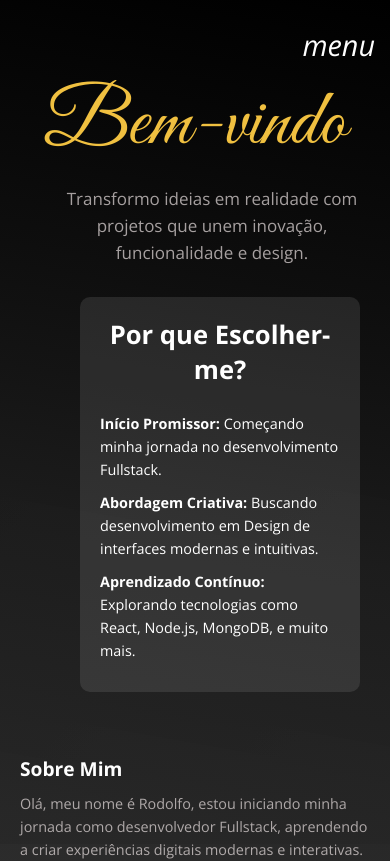
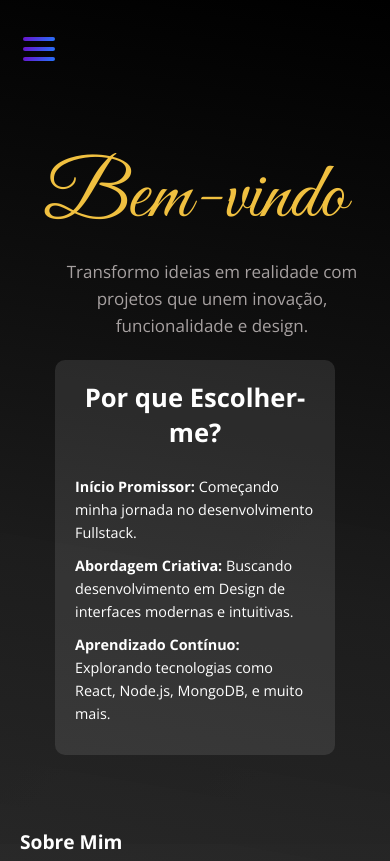
Before and after one commit to Rodolfo12ads/portNovo, a React (Vite) app in the folder Frontend/: page / in a window 390 px wide. Shown: the top 861 px of the page. Built offline with nearby package versions, Linux system fonts and the light colour scheme; no server answers.

Commit message:
criaçao do menu hamburger e algumas configurações

```diff
--- a/Frontend/src/layout/Navbar.jsx
+++ b/Frontend/src/layout/Navbar.jsx
@@ -14,7 +14,7 @@ function Navbar() {
     }
   };
 
-  // Remove a classe do body caso o componente seja desmontado
+  // Limpa a classe do body ao desmontar o componente
   useEffect(() => {
     return () => {
       document.body.classList.remove("menuOpen");
@@ -24,22 +24,35 @@ function Navbar() {
   return (
     <header className={styles.navbar}>
       <nav className={styles.navContainer}>
+        {/* Botão de menu */}
         <button
-          className={styles.buttonCollapse}
+          className={`${styles.hamburgerButton} ${
+            isMenuOpen ? styles.active : ""
+          }`}
           onClick={toggleMenu}
           aria-label="Toggle menu"
         >
-          <i className="material-icons">menu</i>
+          <span className={`${styles.bar}`}></span>
+          <span className={`${styles.bar}`}></span>
+          <span className={`${styles.bar}`}></span>
         </button>
+
+        {/* Menu de navegação */}
         <ul className={`${styles.list} ${isMenuOpen ? styles.menuMobile : ""}`}>
           <li className={styles.item}>
-            <Link to="/" onClick={toggleMenu}>Home</Link>
+            <Link to="/" onClick={toggleMenu}>
+              Home
+            </Link>
           </li>
           <li className={styles.item}>
-            <Link to="/portfolio" onClick={toggleMenu}>Portfólio</Link>
+            <Link to="/portfolio" onClick={toggleMenu}>
+              Portfólio
+            </Link>
           </li>
           <li className={styles.item}>
-            <Link to="/gallery" onClick={toggleMenu}>Galeria</Link>
+            <Link to="/gallery" onClick={toggleMenu}>
+              Galeria
+            </Link>
           </li>
         </ul>
       </nav>
--- a/Frontend/src/layout/Navbar.module.css
+++ b/Frontend/src/layout/Navbar.module.css
@@ -10,6 +10,11 @@
   margin-top: 15px;
 
 }
+
+.hamburgerButton {
+  display: none; /* Esconde completamente em telas grandes */
+}
+
 
 .navContainer {
   display: flex;
@@ -52,16 +57,53 @@
 }
 
 @media (max-width: 768px) {
-  .buttonCollapse {
-    display: block;
+  .hamburgerButton {
+    position: relative;
+    width: 48px;
+    height: 48px;
     background: none;
     border: none;
-    font-size: 2rem;
     cursor: pointer;
-    color: #fff;
+    display: flex;
+    justify-content: center;
+    align-items: center;
+    z-index: 10;
+    margin-bottom: 25px;
+  }
+
+  .hamburgerButton .bar {
     position: absolute;
-    top: 15px;
-    right: 20px;
+    width: 32px;
+    height: 4px;
+    background: linear-gradient(135deg, #6a11cb, #2575fc);
+    border-radius: 2px;
+    transition: all 0.4s ease-in-out;
+  }
+
+  .hamburgerButton .bar:nth-child(1) {
+    top: 12px;
+  }
+
+  .hamburgerButton .bar:nth-child(2) {
+    top: 22px;
+  }
+
+  .hamburgerButton .bar:nth-child(3) {
+    top: 32px;
+  }
+
+  .hamburgerButton.active .bar:nth-child(1) {
+    top: 22px;
+    transform: rotate(45deg);
+  }
+
+  .hamburgerButton.active .bar:nth-child(2) {
+    opacity: 0;
+  }
+
+  .hamburgerButton.active .bar:nth-child(3) {
+    top: 22px;
+    transform: rotate(-45deg);
   }
 
   .list {
@@ -71,62 +113,80 @@
     top: 50%;
     left: 50%;
     transform: translate(-50%, -50%);
-    width: 50%;
+    width: 70%;
     background-color: #333333ee;
     border-radius: 10px;
     box-shadow: 0 4px 10px rgba(0, 0, 0, 0.5);
-    padding: 0;
-    opacity: 0; /* Invisível inicialmente */
-    visibility: hidden; /* Fora do fluxo visual */
-    max-height: 0; /* Altura inicial (fechado) */
-    overflow: hidden; /* Esconde o conteúdo */
-    transition: all 0.4s ease; /* Suave abertura */
+    opacity: 0;
+    visibility: hidden;
+    max-height: 0;
+    overflow: hidden;
+    transition: all 0.4s ease;
     text-align: center;
     align-items: center;
-
-
   }
 
+  .menuMobile {
+    opacity: 1;
+    visibility: visible;
+    max-height: 300px;
+    padding: 20px;
+  }
 
-  .menuMobile {
-    opacity: 1; /* Torna visível */
-    visibility: visible; /* Aparece no fluxo visual */
-    max-height: 400px; /* Define altura suficiente para os itens */
-    padding: 20px; /* Adiciona espaçamento interno */
+  .menuMobile .item {
+    transform: translateY(-30px);
+    opacity: 0;
+    animation: slideIn 0.5s ease forwards;
+  }
+
+  .menuMobile .item:nth-child(1) {
+    animation-delay: 0.1s;
+  }
+
+  .menuMobile .item:nth-child(2) {
+    animation-delay: 0.2s;
+  }
+
+  .menuMobile .item:nth-child(3) {
+    animation-delay: 0.3s;
   }
 
   .item {
     background: #111010;
     border-radius: 10px;
-    width: 100%; /* Faz o item ocupar toda a largura do container */
+    width: 100%;
     height: 50px;
-    padding: 8px;
-    display: flex; /* Usado para centralizar o link */
+    margin: 10px 0;
+    display: flex;
     justify-content: center;
+    align-items: center;
+    cursor: pointer; /* Adiciona o cursor de botão */
   }
 
   .item a {
-    text-align: center;
     text-decoration: none;
     color: #ecf0f1;
     font-size: 1.5rem;
     font-weight: bold;
-    width: 100%; /* Faz o link ocupar todo o espaço dentro do li */
+    display: block; /* Faz o link ocupar toda a área do item */
+    width: 100%; /* Garante que o link ocupe toda a largura do item */
     height: 100%; /* Garante que o link ocupe toda a altura do item */
-    display: flex; /* Faz o link se comportar como bloco */
-    justify-content: center; /* Alinha o texto do link ao centro */
-    align-items: center; /* Alinha o texto do link ao centro verticalmente */
+    text-align: center;
+    line-height: 50px; /* Centraliza verticalmente o texto no link */
     transition: color 0.3s ease, opacity 0.5s ease;
+  }
+
+  .item:hover,
+  .item:focus,
+  .item:active {
+    background-color: rgba(255, 255, 255, 0.1);
   }
 
   .item a:hover,
   .item a:focus,
   .item a:active {
     color: #f1c40f;
-    opacity: 0.5;
-    background-color: rgba(255, 255, 255, 0.1);
   }
-
 
   .navbar {
     background-color: transparent;
@@ -144,9 +204,22 @@
   }
 
   body.menuOpen {
-    overflow: hidden; /* Evita rolagem enquanto o menu está aberto */
+    overflow: hidden;
+  }
+
+  @keyframes slideIn {
+    from {
+      transform: translateY(-30px);
+      opacity: 0;
+    }
+    to {
+      transform: translateY(0);
+      opacity: 1;
+    }
   }
 }
+
+
 
 @media (max-width: 480px) {
   .buttonCollapse {
--- a/Frontend/src/pages/Home.module.css
+++ b/Frontend/src/pages/Home.module.css
@@ -209,6 +209,7 @@
 /* Para telas menores que 768px (tablets e celulares) */
 @media (max-width: 768px) {
   .container {
+    align-items: center;
     position: relative;
     display:  flex;
     flex-direction: column;
@@ -216,6 +217,8 @@
   }
 
   .sidebar {
+    position: relative;
+    z-index: 1 ;
     margin-top: 620px;
     width: 100%;
     padding: 10px;
@@ -223,12 +226,13 @@
   }
 
   .mainContent {
-    position: absolute;
+  position:absolute;
   top: 0;
   left: 0;
   width: 100%;
+  padding: 20px;
+ align-items: center;
 
-    padding: 20px;
   }
 
 
@@ -243,7 +247,7 @@
   .highlightSection{
     display: flex;
     flex-wrap: wrap;
-    margin: 10px 0 0 60px;
+    margin: auto;
     max-width: 80%;
     width: 100%;
 
@@ -273,15 +277,23 @@
 /* Para telas menores que 480px (celulares pequenos) */
 @media (max-width: 480px) {
   .container {
+    display: flex;
+    align-items: center;
     position: relative;
 
   }
   .mainContent {
+
     position: absolute;
     top: 0;
     left: 0;
     width: 100%;
   }
+
+  .highlightSection{
+margin: auto;
+}
+
   .sidebar {
     margin-top: 700px; /* Ajuste conforme necessário */
   }
```
